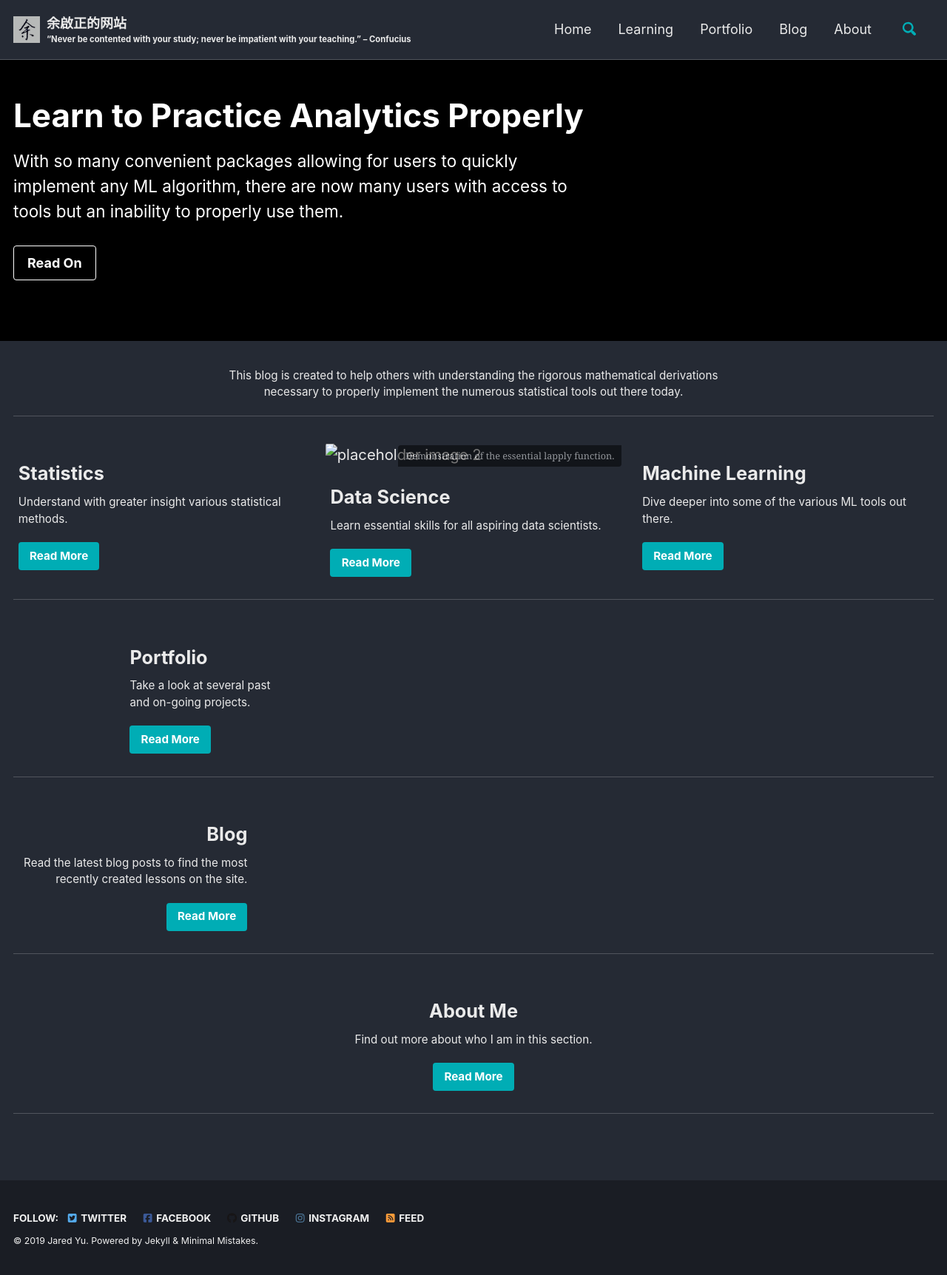
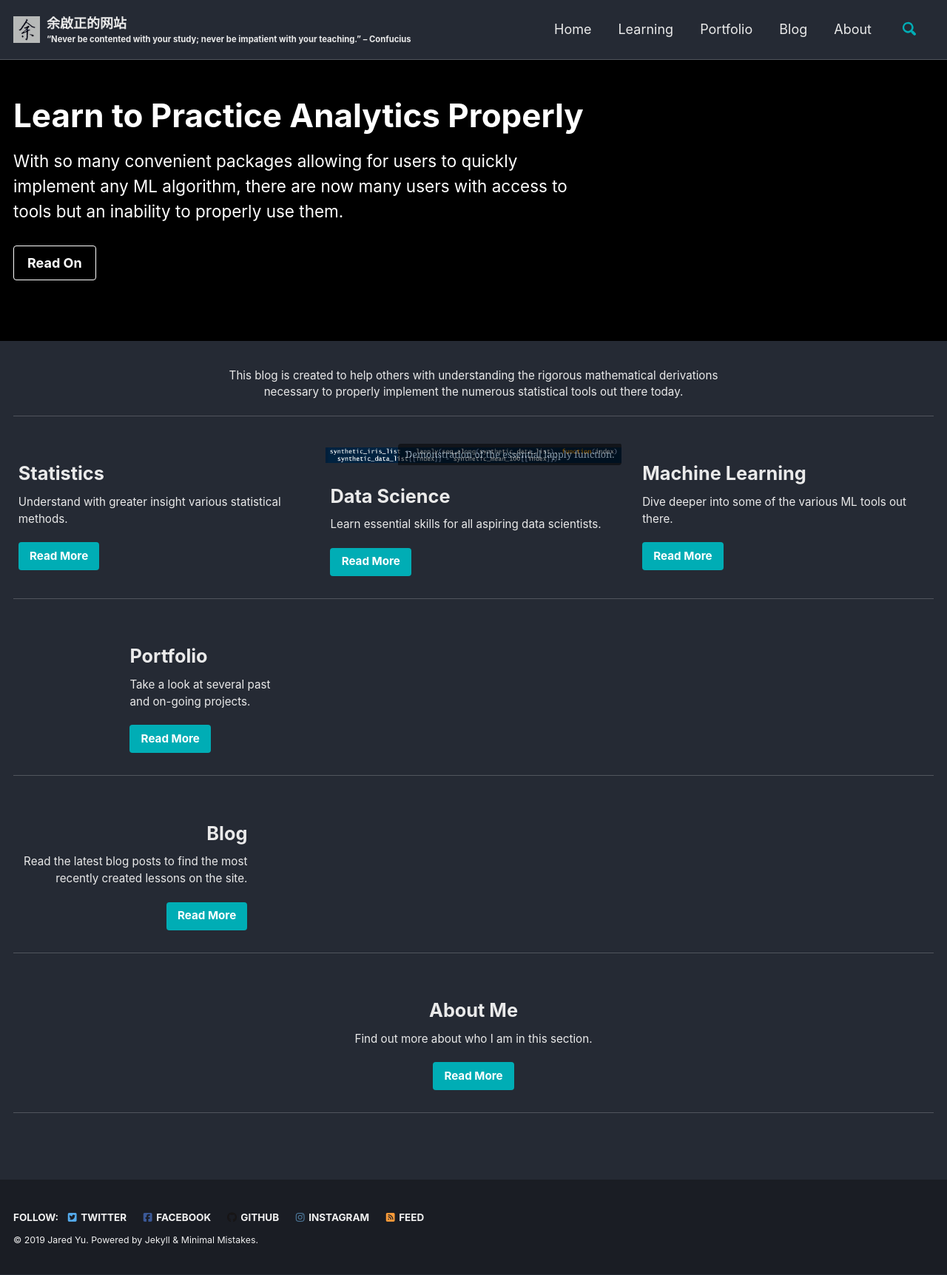
Before and after one commit to qzyu211/wang-zhan, a Jekyll site: the page built from _pages/splash_page.md, in a window 1280 px wide. Shown: the whole page at 74% size. Built offline with Jekyll 4.4.1, drawn with Linux system fonts in a browser that asks for light colours; cached includes are drawn as plain includes; nearby versions of some CDN libraries; the list of posts is cut into pages by our own code.

Commit message:
ds logo 3

```diff
--- a/_pages/splash_page.md
+++ b/_pages/splash_page.md
@@ -22,7 +22,7 @@ feature_row:
     url: "https://qzyu999.github.io/wang-zhan/learning/#statistics"
     btn_label: "Read More"
     btn_class: "btn--primary"
-  - image_path: /assets/images/ds_logo.png
+  - image_path: "/images/ds_logo.png"
     image_caption: "Demonstration of the essential lapply function."
     alt: "placeholder image 2"
     title: "Data Science"
```
